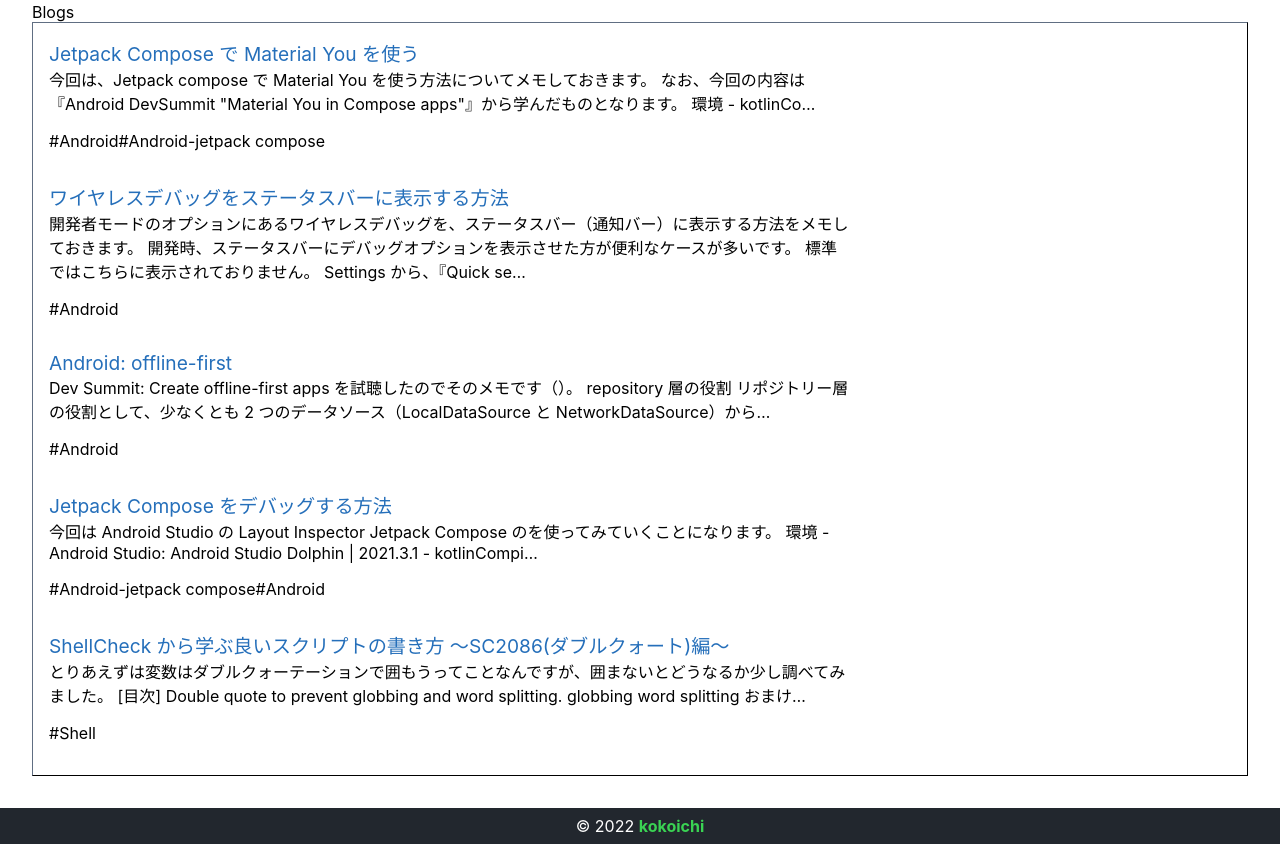
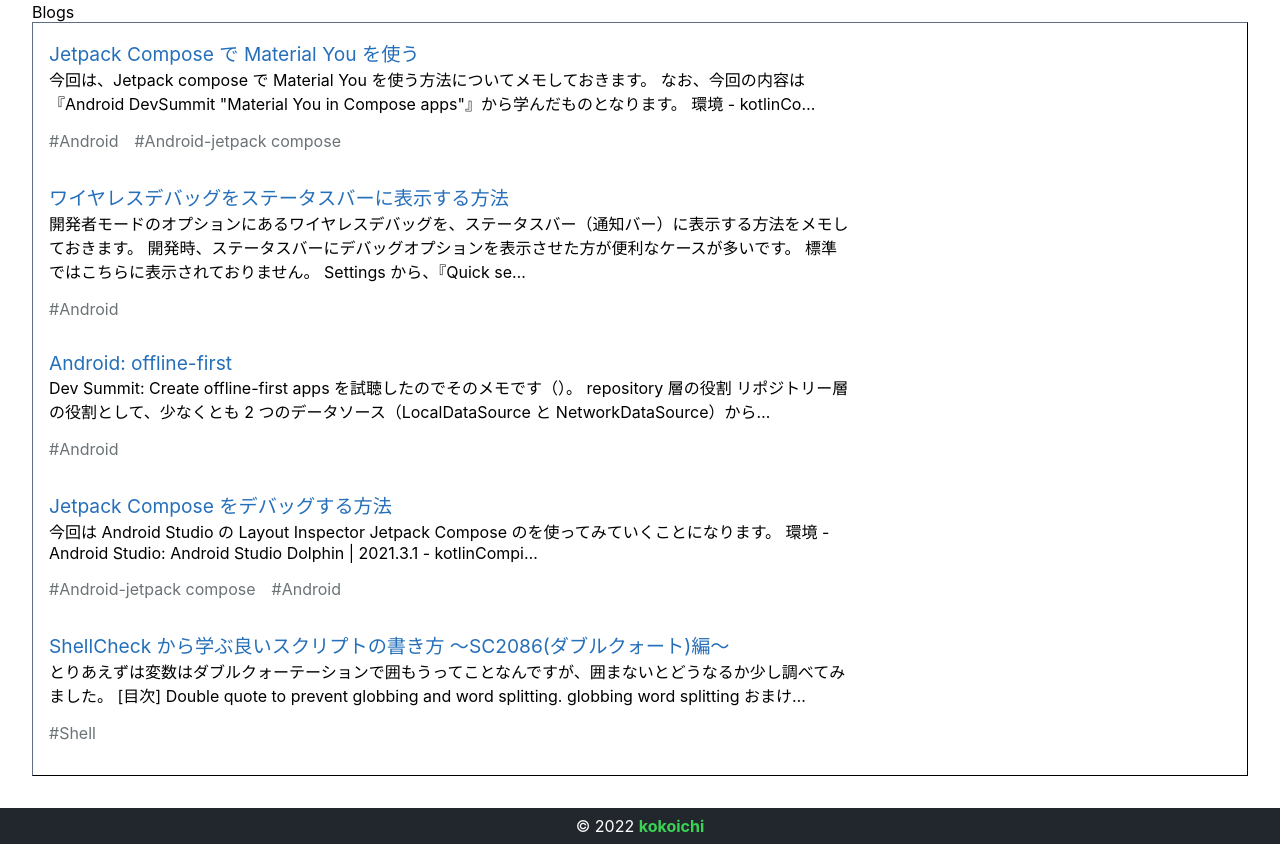
Before and after one commit to kokoichi206/kokoichi-portfolio, a Next.js app: page / in a window 1280 px wide. Shown: the part 960-1804 px from the top of the page. Built offline with nearby package versions, Linux system fonts and the light colour scheme.

Commit message:
style: tag の見た目を修正 (#16)

```diff
--- a/styles/Home.module.scss
+++ b/styles/Home.module.scss
@@ -66,8 +66,9 @@
         color: #256FBA;
       }
       .tag {
-        columns: #6B7377;
+        color: #6B7377;
         display: inline-block;
+        padding-right: 1rem;
       }
     }
   }
```
